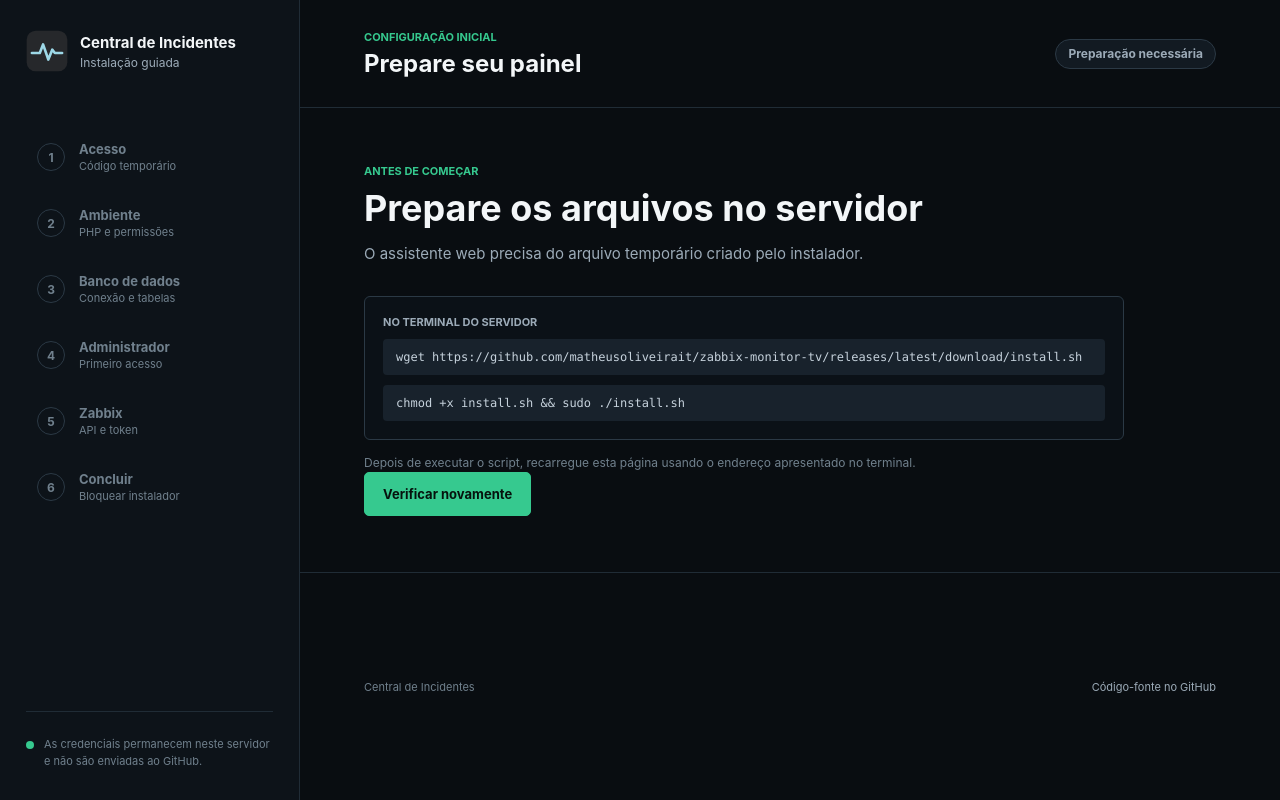
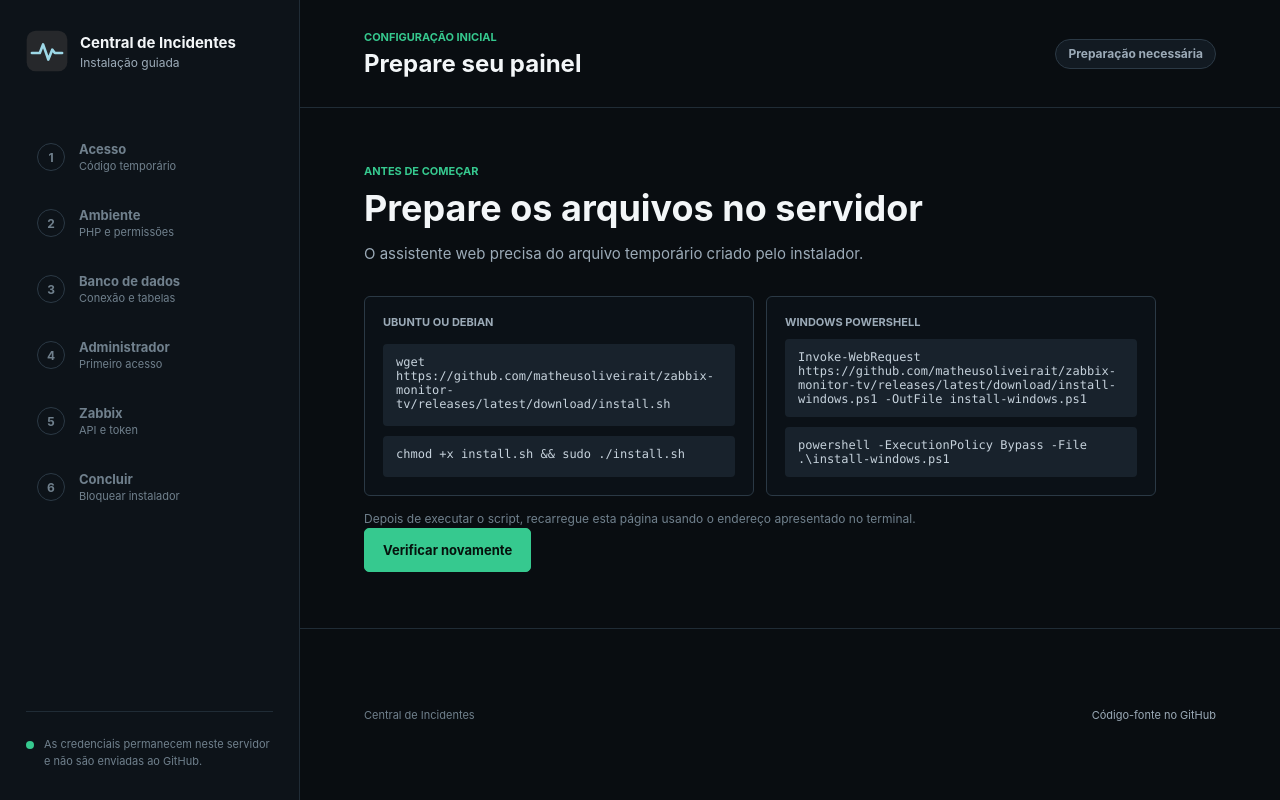
Before and after one commit to matheusoliveirait/zabbix-monitor-tv, a PHP site: page /setup/ in a window 1280 px wide. Run offline with PHP 8.4, Linux system fonts and the light colour scheme.

Commit message:
feat: add guided Windows installer

```diff
--- a/setup/index.php
+++ b/setup/index.php
@@ -73,10 +73,17 @@ header('X-Frame-Options: DENY');
             <h2>Prepare os arquivos no servidor</h2>
             <p>O assistente web precisa do arquivo temporário criado pelo instalador.</p>
           </div>
-          <div class="command-panel">
-            <span>No terminal do servidor</span>
-            <code>wget https://github.com/matheusoliveirait/zabbix-monitor-tv/releases/latest/download/install.sh</code>
-            <code>chmod +x install.sh &amp;&amp; sudo ./install.sh</code>
+          <div class="setup-platforms">
+            <div class="command-panel">
+              <span>Ubuntu ou Debian</span>
+              <code>wget https://github.com/matheusoliveirait/zabbix-monitor-tv/releases/latest/download/install.sh</code>
+              <code>chmod +x install.sh &amp;&amp; sudo ./install.sh</code>
+            </div>
+            <div class="command-panel">
+              <span>Windows PowerShell</span>
+              <code>Invoke-WebRequest https://github.com/matheusoliveirait/zabbix-monitor-tv/releases/latest/download/install-windows.ps1 -OutFile install-windows.ps1</code>
+              <code>powershell -ExecutionPolicy Bypass -File .\install-windows.ps1</code>
+            </div>
           </div>
           <p class="field-help">Depois de executar o script, recarregue esta página usando o endereço apresentado no terminal.</p>
           <button class="button primary" type="button" data-reload>Verificar novamente</button>
--- a/setup/setup.css
+++ b/setup/setup.css
@@ -74,6 +74,7 @@ select:focus-visible {
 .setup-sidebar {
   position: sticky;
   top: 0;
+  min-width: 0;
   height: 100vh;
   display: flex;
   flex-direction: column;
@@ -627,11 +628,17 @@ select:focus-visible {
   white-space: nowrap;
 }
 
+.setup-platforms {
+  display: grid;
+  grid-template-columns: repeat(2, minmax(0, 1fr));
+  gap: 12px;
+  max-width: 980px;
+  margin-bottom: 22px;
+}
+
 .command-panel {
   display: grid;
   gap: 10px;
-  max-width: 760px;
-  margin-bottom: 22px;
   padding: 18px;
   border: 1px solid var(--border);
   border-radius: 6px;
@@ -647,14 +654,20 @@ select:focus-visible {
 
 .command-panel code {
   display: block;
-  overflow-x: auto;
   padding: 11px 13px;
   border-radius: 4px;
   background: var(--surface-2);
   color: #c6d2dc;
   font-family: "Cascadia Code", Consolas, monospace;
   font-size: 12px;
-  white-space: nowrap;
+  overflow-wrap: anywhere;
+  white-space: pre-wrap;
+}
+
+@media (max-width: 900px) {
+  .setup-platforms {
+    grid-template-columns: 1fr;
+  }
 }
 
 .finish-mark {
```
Also changed, not shown: .github/workflows/release.yml, README.md, 3 other files.
